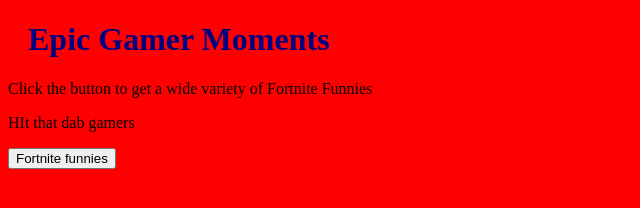
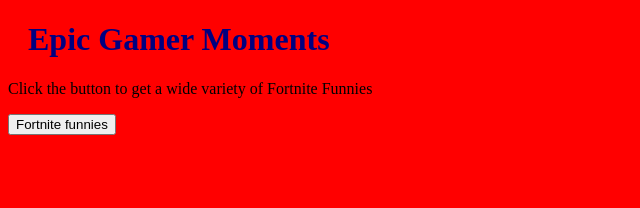
Before and after one commit to Joseph1201/epicgamermoments.github.io, a plain HTML site: page index.html in a window 1280 px wide. Shown: the whole page, without its empty margins (0-640 px from the left). Drawn offline with Linux system fonts and the light colour scheme.

Commit message:
Update index.html

```diff
--- a/index.html
+++ b/index.html
@@ -6,7 +6,6 @@
   <body>
     <h1>Epic Gamer Moments</h1>
     <p id="demo">Click the button to get a wide variety of Fortnite Funnies</p>
-    <p id="demo">HIt that dab gamers</p>
     <button type="button" onclick="myFunction()">Fortnite funnies</button>
     <script src="js/main.js"></script>
   </body>
```
